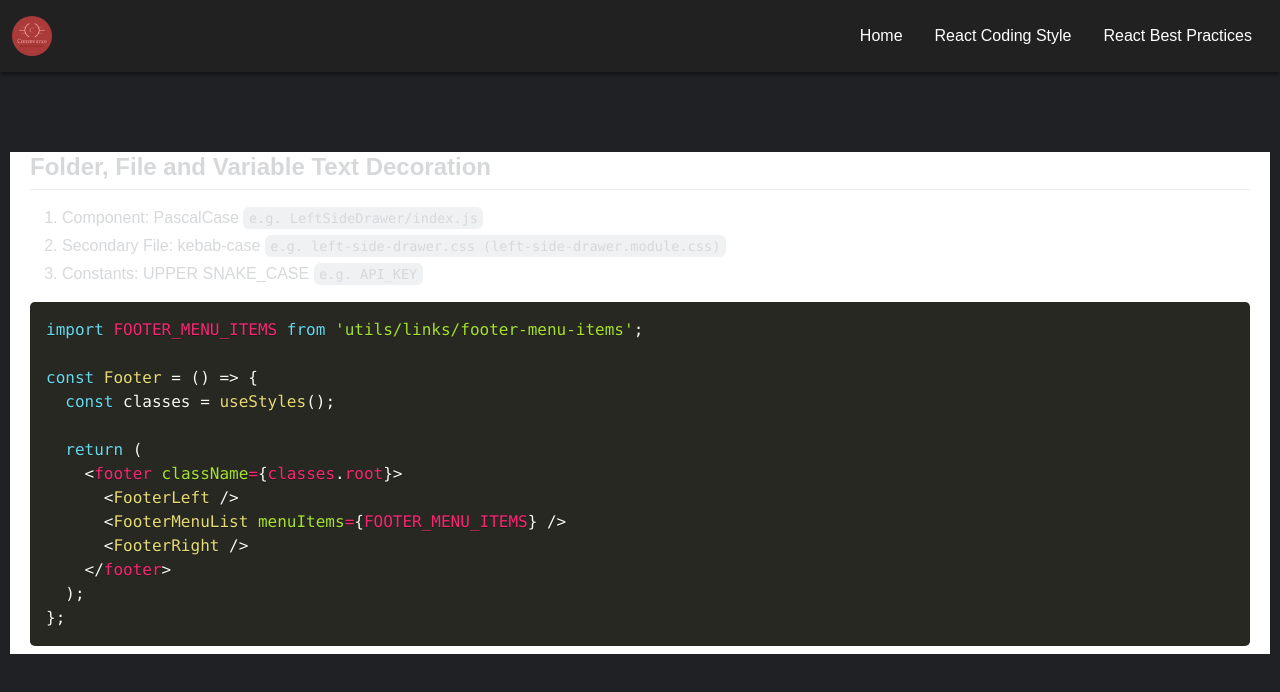
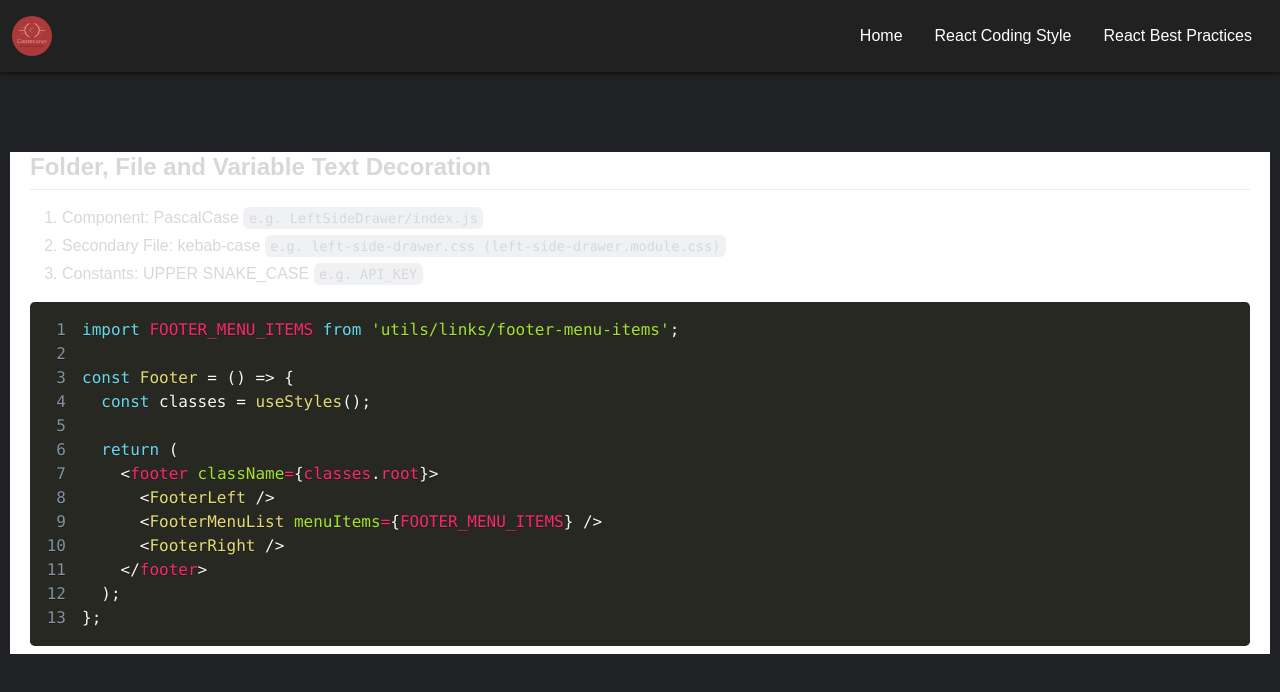
Before and after one commit to anton-karlovskiy/tech-in-conrevance-prototype, a Next.js app: page /react/coding-style in a window 1280 px wide. Shown: the top 692 px of the page. Built offline with nearby package versions, Linux system fonts and the light colour scheme.

Commit message:
implemented anchor to heading

```diff
--- a/components/ReactCodeBlock/index.js
+++ b/components/ReactCodeBlock/index.js
@@ -3,7 +3,7 @@
 import okaidia from 'react-syntax-highlighter/dist/esm/styles/prism/okaidia';
 
 const ReactCodeBlock = ({ value }) => (
-  <SyntaxHighlighter language='jsx' style={okaidia}>
+  <SyntaxHighlighter showLineNumbers language='jsx' style={okaidia}>
     {value}
   </SyntaxHighlighter>
 );
--- a/components/ReactMarkdownWithCode/index.js
+++ /dev/null
@@ -1,10 +0,0 @@
-
-import ReactMarkdown from 'react-markdown';
-
-import ReactCodeBlock from '../ReactCodeBlock';
-
-const ReactMarkdownWithCode = ({ source, ...rest }) => (
-  <ReactMarkdown source={source} renderers={{code: ReactCodeBlock}} {...rest} />
-);
-
-export default ReactMarkdownWithCode;
--- /dev/null
+++ b/components/ReactMarkdownWithRenderers/HeadingRenderer/index.js
@@ -0,0 +1,31 @@
+
+import React from 'react';
+
+const flatten = (text, child) => {
+  return typeof child === 'string'
+    ? text + child
+    : React.Children.toArray(child.props.children).reduce(flatten, text);
+};
+
+const GitHubAnchor = ({ slug, color }) => (
+  <a id={`user-content-${slug}`} className='anchor' aria-hidden='true' href={`#${slug}`}>
+    <svg className='octicon octicon-link' viewBox='0 0 16 16' version='1.1' width='16' height='16' aria-hidden='true'>
+      <path stroke={color} fillRule='evenodd' d='M4 9h1v1H4c-1.5 0-3-1.69-3-3.5S2.55 3 4 3h4c1.45 0 3 1.69 3 3.5 0 1.41-.91 2.72-2 3.25V8.59c.58-.45 1-1.27 1-2.09C10 5.22 8.98 4 8 4H4c-.98 0-2 1.22-2 2.5S3 9 4 9zm9-3h-1v1h1c1 0 2 1.22 2 2.5S13.98 12 13 12H9c-.98 0-2-1.22-2-2.5 0-.83.42-1.64 1-2.09V6.25c-1.09.53-2 1.84-2 3.25C6 11.31 7.55 13 9 13h4c1.45 0 3-1.69 3-3.5S14.5 6 13 6z' />
+    </svg>
+  </a>
+);
+
+const HeadingRenderer = props => {
+  const children = React.Children.toArray(props.children);
+  const text = children.reduce(flatten, '');
+  const slug = text.toLowerCase().replace(/\W/g, '-');
+  const HeadingChildren = () => (
+    <>
+      <GitHubAnchor slug={slug} color='#fff' />
+      {props.children}
+    </>
+  );
+  return React.createElement('h' + props.level, {id: slug}, <HeadingChildren />);
+};
+
+export default HeadingRenderer;
--- /dev/null
+++ b/components/ReactMarkdownWithRenderers/index.js
@@ -0,0 +1,17 @@
+
+import ReactMarkdown from 'react-markdown';
+
+import ReactCodeBlock from '../ReactCodeBlock';
+import HeadingRenderer from './HeadingRenderer';
+
+const ReactMarkdownWithRenderers = ({ source, ...rest }) => (
+  <ReactMarkdown
+    source={source}
+    renderers={{
+      code: ReactCodeBlock,
+      heading: HeadingRenderer
+    }}
+    {...rest} />
+);
+
+export default ReactMarkdownWithRenderers;
--- a/data/react/coding-style.js
+++ b/data/react/coding-style.js
@@ -10,9 +10,8 @@
 2.  Secondary File: kebab-case \`e.g. left-side-drawer.css (left-side-drawer.module.css)\`
 3.  Constants: UPPER SNAKE_CASE \`e.g. API_KEY\`
 `,
-codeSnippet: `
-\`\`\`
-import FOOTER_MENU_ITEMS from 'utils/links/footer-menu-items';
+codeSnippet:
+`import FOOTER_MENU_ITEMS from 'utils/links/footer-menu-items';
 
 const Footer = () => {
   const classes = useStyles();
@@ -24,9 +23,7 @@
       <FooterRight />
     </footer>
   );
-};
-\`\`\`
-`
+};`
 },
 ];
 
--- a/pages/react/coding-style.js
+++ b/pages/react/coding-style.js
@@ -1,10 +1,10 @@
 
 import { Fragment } from 'react';
-import ReactMarkdown from 'react-markdown';
 
 import Head from '../../components/Head';
 import HeroSection from '../../hoc/HeroSection';
-import ReactMarkdownWithCode from '../../components/ReactMarkdownWithCode';
+import ReactMarkdownWithRenderers from '../../components/ReactMarkdownWithRenderers';
+import ReactCodeBlock from '../../components/ReactCodeBlock';
 import GitHubMarkdownWrapper from '../../hoc/GitHubMarkdownWrapper';
 import { codingStylePatterns } from '../../data/react/coding-style';
 import { pages } from '../../utils/links';
@@ -15,10 +15,10 @@
     <HeroSection>
       <GitHubMarkdownWrapper>
         {/* ray test touch < */}
-        { codingStylePatterns.map(codingStylePattern => (
+        { codingStylePatterns.map((codingStylePattern, index) => (
           <Fragment key={codingStylePattern.id}>
-            <ReactMarkdown source={codingStylePattern.description} />
-            <ReactMarkdownWithCode source={codingStylePattern.codeSnippet} />
+            <ReactMarkdownWithRenderers source={codingStylePattern.description} />
+            <ReactCodeBlock value={codingStylePattern.codeSnippet} />
           </Fragment>
         )) }
         {/* ray test touch > */}
```
